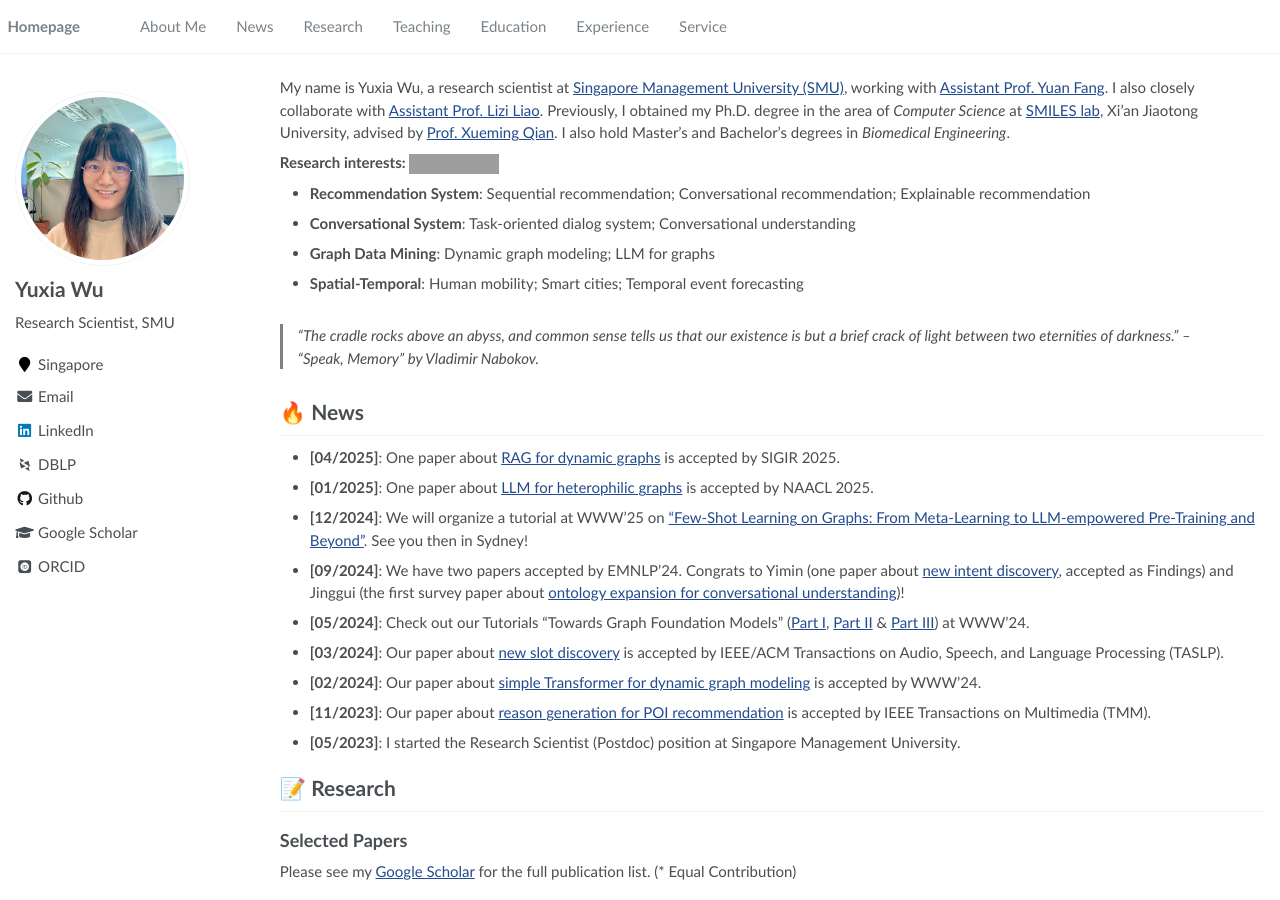
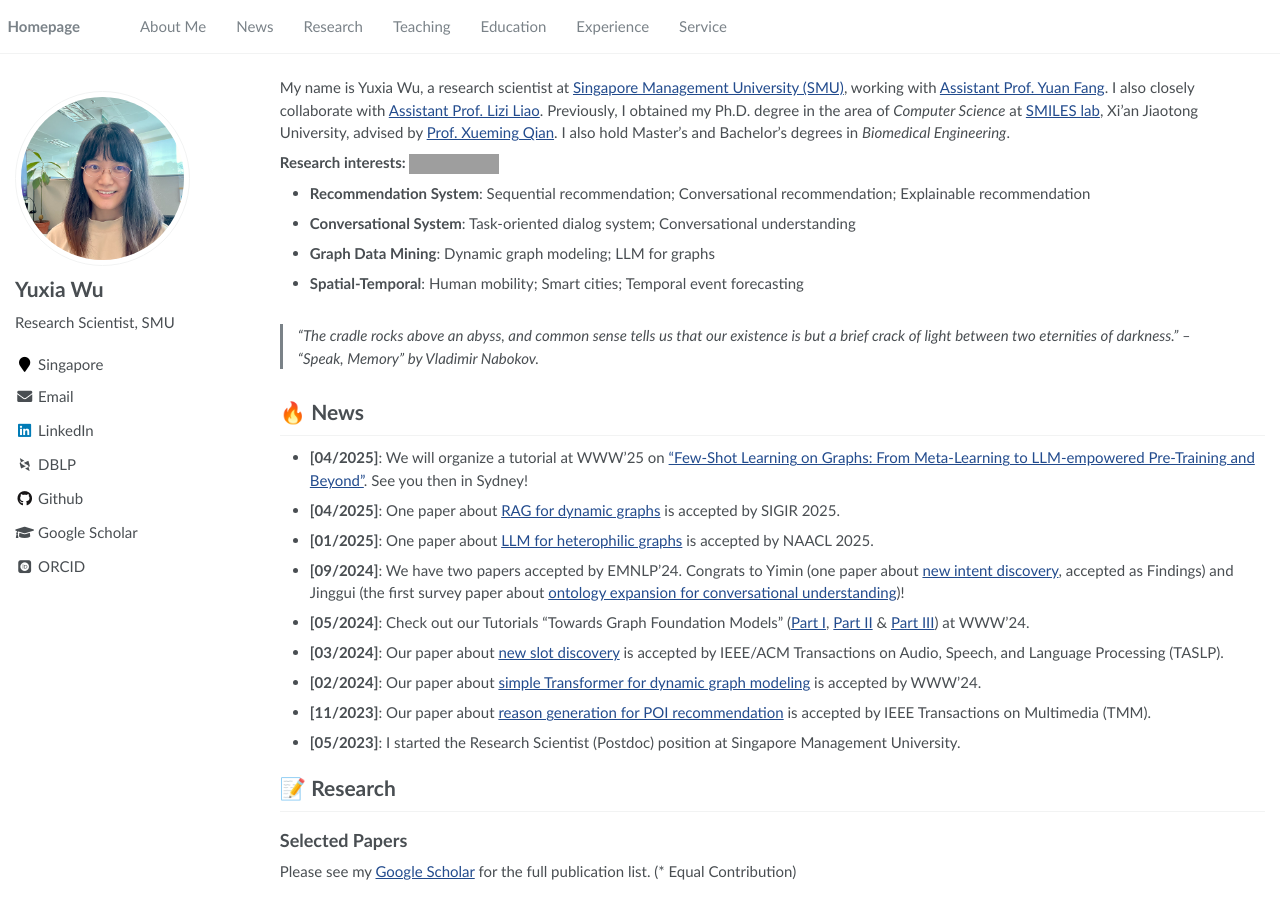
Before and after one commit to YuxiaWu/YuxiaWu.github.io, a Jekyll site: the page built from _pages/about.md, in a window 1280 px wide and 900 px high. Built offline with Jekyll 4.4.1, drawn with Linux system fonts in a browser that asks for light colours; some web fonts are replaced; grey boxes are pictures that could not be loaded.

Commit message:
Update about.md

```diff
--- a/_pages/about.md
+++ b/_pages/about.md
@@ -29,9 +29,9 @@ My name is Yuxia Wu, a research scientist at [Singapore Management University (S
 > "The cradle rocks above an abyss, and common sense tells us that our existence is but a brief crack of light between two eternities of darkness." – "Speak, Memory" by *Vladimir Nabokov.*
 
 # 🔥 News
+- **[04/2025]**: We will organize a tutorial at WWW'25 on ["Few-Shot Learning on Graphs: From Meta-Learning to LLM-empowered Pre-Training and Beyond"](https://github.com/smufang/fewshotgraph). See you then in Sydney!
 - **[04/2025]**: One paper about [RAG for dynamic graphs](https://arxiv.org/pdf/2408.14523) is accepted by SIGIR 2025.
 - **[01/2025]**: One paper about [LLM for heterophilic graphs](https://arxiv.org/pdf/2408.14134) is accepted by NAACL 2025.
-- **[12/2024]**: We will organize a tutorial at WWW'25 on ["Few-Shot Learning on Graphs: From Meta-Learning to LLM-empowered Pre-Training and Beyond"](https://github.com/smufang/fewshotgraph). See you then in Sydney!
 - **[09/2024]**: We have two papers accepted by EMNLP'24. Congrats to Yimin (one paper about [new intent discovery](https://aclanthology.org/2024.findings-emnlp.443/), accepted as Findings) and Jinggui (the first survey paper about [ontology expansion for conversational understanding](https://arxiv.org/pdf/2410.15019))!
 - **[05/2024]**: Check out our Tutorials "Towards Graph Foundation Models" ([Part I](/my_papers/2024.05_WWW24Tutorial_GFM_Part1.pdf), [Part II](/my_papers/2024.05_WWW24Tutorial_GFM_Part2.pdf) & [Part III](/my_papers/2024.05_WWW24Tutorial_GFM_Part3.pdf)) at WWW'24.
 - **[03/2024]**: Our paper about [new slot discovery](/my_papers/Active_Discovering_New_Slots_for_Task_oriented_Conversation.pdf) is accepted by IEEE/ACM Transactions on Audio, Speech, and Language Processing (TASLP).
```
